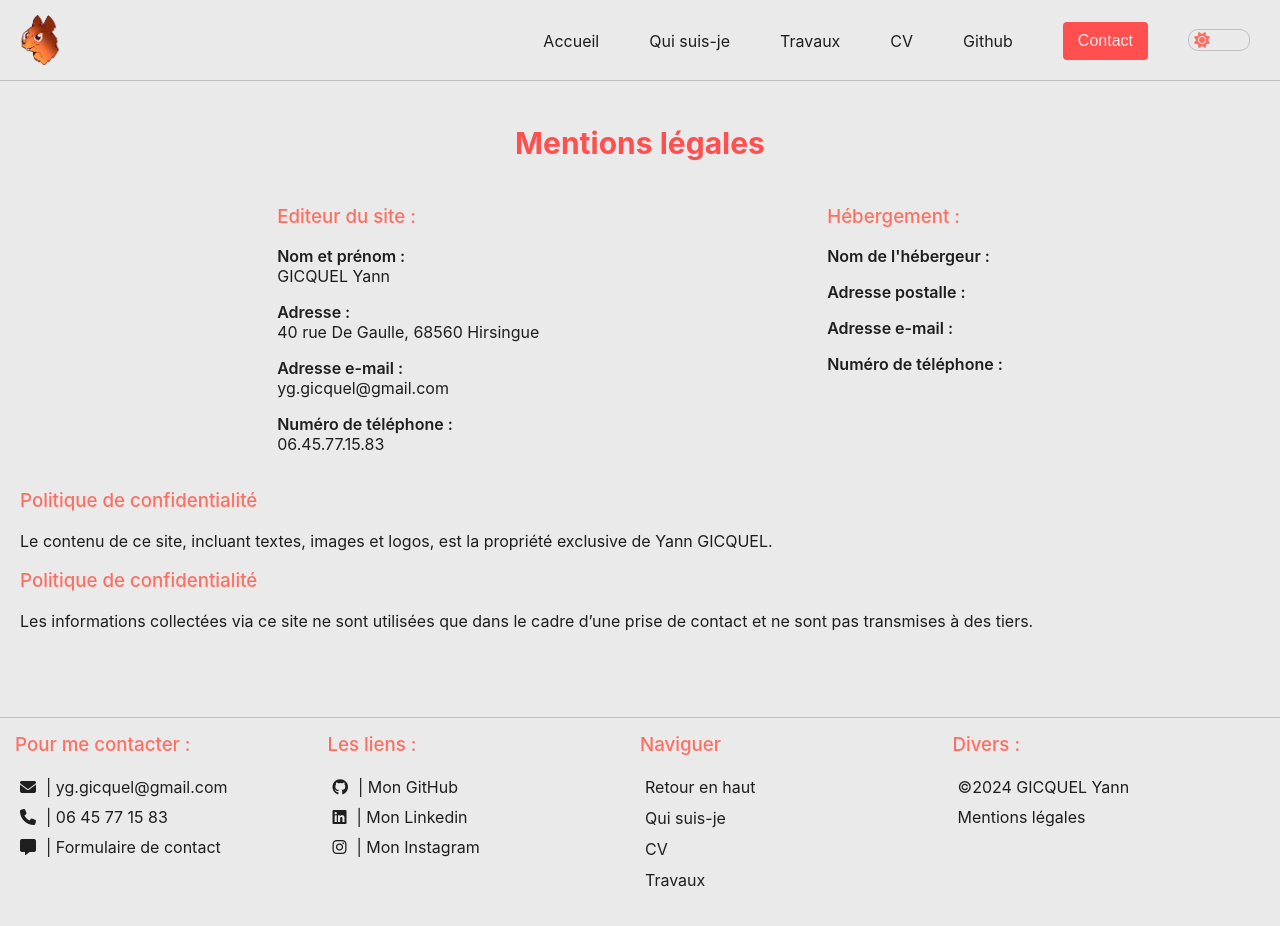
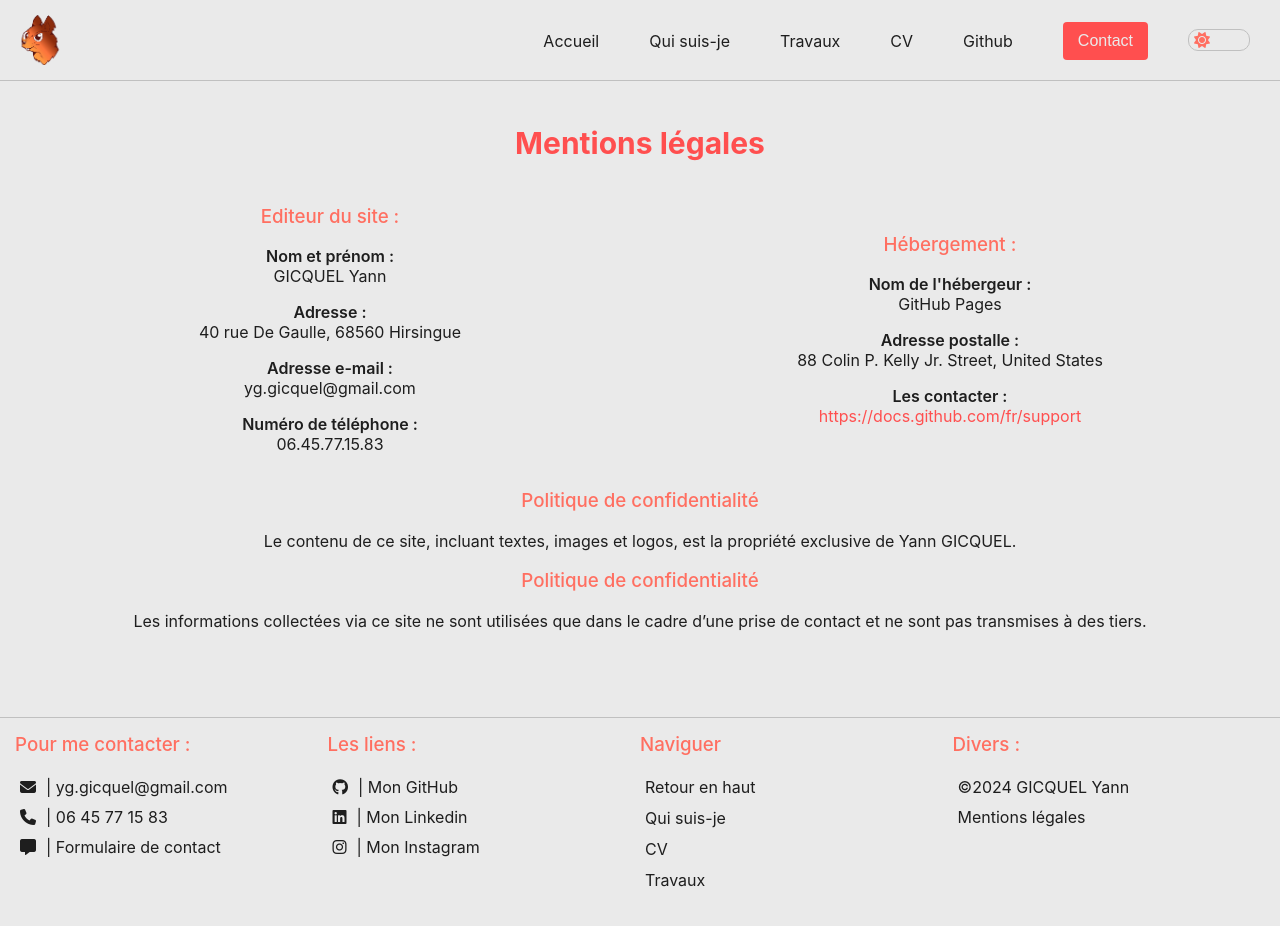
Before and after one commit to Skoroll/portfolio, a React (Create React App) app: page /portfolio/legal in a window 1280 px wide. Built offline with nearby package versions, Linux system fonts and the light colour scheme.

Commit message:
Changement sur Legal

```diff
--- a/src/pages/Legal/Legal.jsx
+++ b/src/pages/Legal/Legal.jsx
@@ -27,24 +27,21 @@ function Legal() {
         </div>
         <div className="legal__hosting">
           <h3>Hébergement :</h3>
-          <p>
-            <span className="legal--title">Nom de l'hébergeur : </span>
-            <span className="legal--answer"></span>
-          </p>
-          <p>
-            <span className="legal--title">Adresse postalle : </span>
-            <span className="legal--answer"></span>
-          </p>
-          <p>
-            <span className="legal--title">Adresse e-mail : </span>
-            <span className="legal--answer"></span>
-          </p>
-          <p>
-            <span className="legal--title">Numéro de téléphone : </span>
-            <span className="legal--answer"></span>
-          </p>
+
+          <p className="legal--title">Nom de l'hébergeur : </p>
+          <p className="legal--answer">GitHub Pages</p>
+
+          <p className="legal--title">Adresse postalle : </p>
+          <p className="legal--answer">88 Colin P. Kelly Jr. Street, United States</p>
+
+
+          <p className="legal--title">Les contacter : </p>
+          <p className="legal--answer"><a target="_blank" rel="noreferrer" href="https://docs.github.com/fr/support">https://docs.github.com/fr/support</a></p>
+
+
         </div>
       </div>
+      <div className="legal__info">
         <h3>Politique de confidentialité</h3>
         <p>
           Le contenu de ce site, incluant textes, images et logos, est la
@@ -57,6 +54,7 @@ function Legal() {
           cadre d’une prise de contact et ne sont pas transmises à des tiers.
         </p>
       </div>
+    </div>
   );
 }
 
--- a/src/pages/Legal/Legal.scss
+++ b/src/pages/Legal/Legal.scss
@@ -8,12 +8,23 @@
 
     &--wrapper{
         display: flex;
+        flex-direction: column;
         justify-content: center;
+
+        div{
+            width: 50%;
+            margin: auto;
+            text-align: center;
+        }
+
+        @media (min-width: 768px){
+            flex-direction: row;
+        }
     }
 
     &--text{
-        display: flex;
-        justify-content: space-between;
+        display: inline;
+
         width: 550px;
     }
     &--title{
@@ -21,5 +32,8 @@
         margin-bottom: 0;
     }
 
+    &__info{
+        text-align: center;
+    }
 
 }
```
Also changed, not shown: 11 other files (tests, documents, lock files or other folders). Lines whose indentation alone changed are shown as unchanged.
